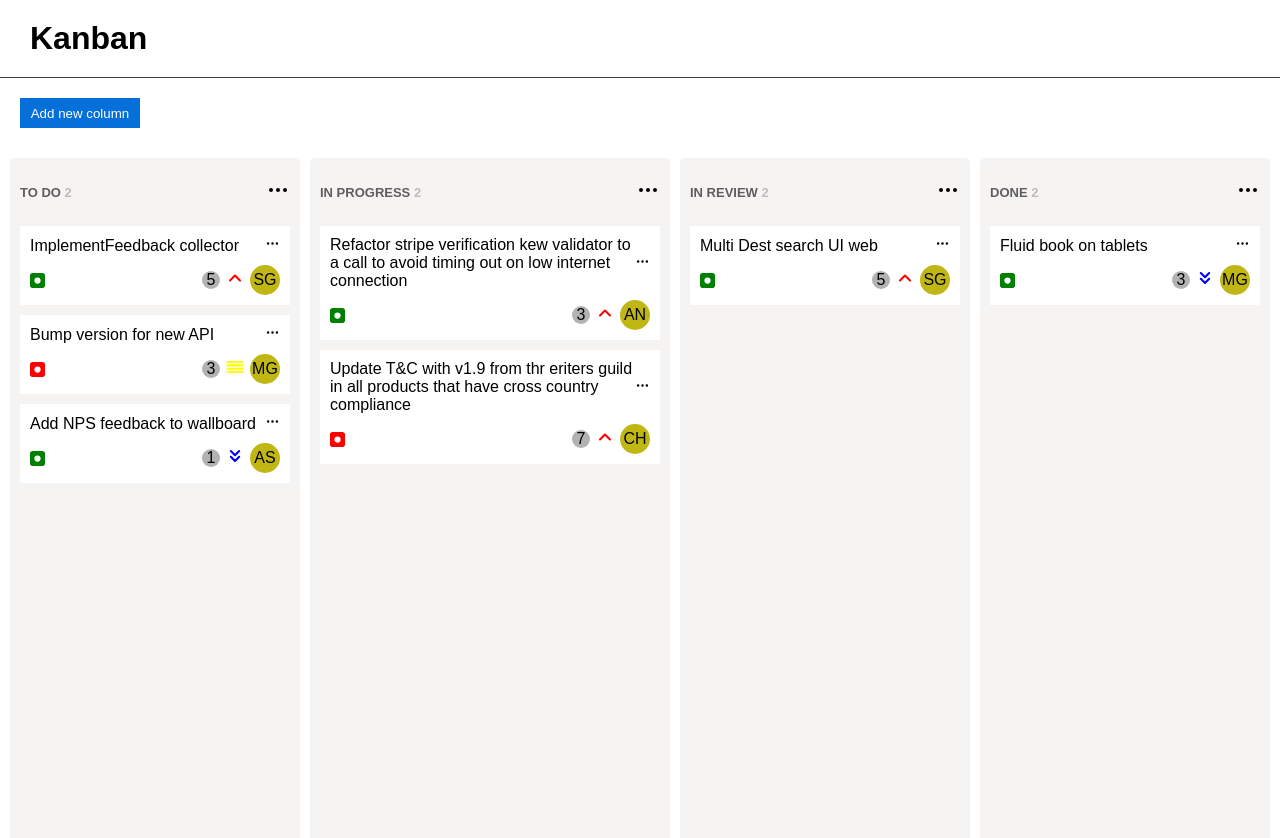
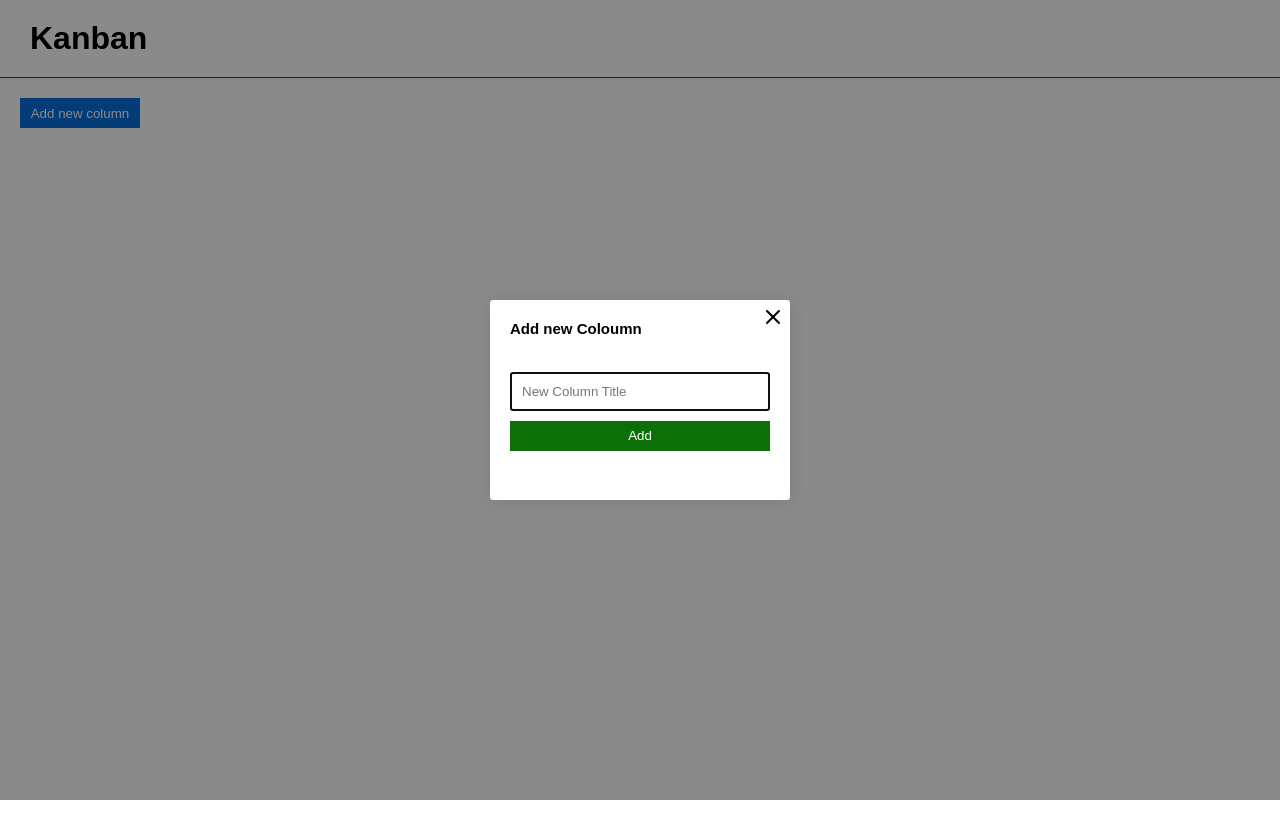
Before and after one commit to srishtigautam21/kanban-board, a React (Create React App) app: page / in a window 1280 px wide. Both pictures are taken after a click on the button "Add new column". Shown: the top 838 px of the page. After the commit the page ends 800 px from the top, so only its background shows below. Built offline with nearby package versions, Linux system fonts and the light colour scheme.

Commit message:
Added modal for adding more coloumn

```diff
--- a/src/App.css
+++ b/src/App.css
@@ -42,3 +42,52 @@
   background-color: rgb(9, 70, 131);
   cursor: pointer;
 }
+.modal-header {
+  font-size: 15px;
+  font-weight: 600;
+  margin-bottom: 10px;
+}
+/* .Modal-wrapper {
+  position: relative;
+  overflow-y: auto;
+  width: 300px;
+  height: 200px;
+  padding: 20px;
+  background-color: #fff;
+  border-radius: 3px;
+  box-shadow: 1px 1px 20px rgba(0, 0, 0, 0.12);
+} */
+.modal-cross {
+  position: absolute;
+  top: 5px;
+  right: 5px;
+  cursor: pointer;
+}
+.modal-input {
+  width: 100%;
+  /* margin: 10px; */
+  margin-bottom: 10px;
+  padding: 10px;
+}
+.modal-btn {
+  border: none;
+  background-color: rgb(12, 112, 9);
+  width: 100%;
+  height: 30px;
+  padding: 2px;
+  color: #fff;
+  text-align: center;
+
+  /* margin: 20px; */
+}
+.modal-btn:hover {
+  background-color: rgb(17, 148, 12);
+  cursor: pointer;
+}
+.innercontent {
+  display: flex;
+  height: 80%;
+  align-items: center;
+  justify-content: center;
+  flex-direction: column;
+}
--- a/src/App.js
+++ b/src/App.js
@@ -1,22 +1,143 @@
-import { useState } from "react";
+import { useState, useEffect } from "react";
 import "./App.css";
 import { KanbanColumns } from "./component/KanbanBoard/KanbanColumns";
 import { boardData } from "./data/boardData";
+import Modal from "./component/Modal/Modal";
+import { X } from "react-feather";
 
 function App() {
-  const [boards, setBoards] = useState(boardData);
+  const [boards, setBoards] = useState(
+    JSON.parse(localStorage.getItem("kanban")) || []
+  );
+  const [targetCard, setTargetCard] = useState({
+    boardId: "",
+    cardId: "",
+  });
+  const [showModal, setShowModal] = useState(false);
+  const [inputText, setInputText] = useState("");
+  const removeBoard = (id) => {
+    const index = boards.findIndex((item) => item.id === id);
+    if (index < 0) return;
+
+    const tempBoards = [...boards];
+    tempBoards.splice(index, 1);
+    setBoards(tempBoards);
+  };
+
+  const removeCard = (boardId, cardId) => {
+    const index = boards.findIndex((item) => item.id === boardId);
+    if (index < 0) return;
+
+    const tempBoards = [...boards];
+    const cards = tempBoards[index].cards;
+
+    const cardIndex = cards.findIndex((item) => item.id === cardId);
+    if (cardIndex < 0) return;
+
+    cards.splice(cardIndex, 1);
+    setBoards(tempBoards);
+  };
+
+  const dragEnded = (bid, cid) => {
+    let s_boardIndex, s_cardIndex, t_boardIndex, t_cardIndex;
+    s_boardIndex = boards.findIndex((item) => item.id === bid);
+    if (s_boardIndex < 0) return;
+
+    s_cardIndex = boards[s_boardIndex]?.cards?.findIndex(
+      (item) => item.id === cid
+    );
+    if (s_cardIndex < 0) return;
+
+    t_boardIndex = boards.findIndex((item) => item.id === targetCard.bid);
+    if (t_boardIndex < 0) return;
+
+    t_cardIndex = boards[t_boardIndex]?.cards?.findIndex(
+      (item) => item.id === targetCard.cid
+    );
+    if (t_cardIndex < 0) return;
+
+    const tempBoards = [...boards];
+    const sourceCard = tempBoards[s_boardIndex].cards[s_cardIndex];
+    tempBoards[s_boardIndex].cards.splice(s_cardIndex, 1);
+    tempBoards[t_boardIndex].cards.splice(t_cardIndex, 0, sourceCard);
+    setBoards(tempBoards);
+
+    setTargetCard({
+      bid: "",
+      cid: "",
+    });
+  };
+
+  const dragEntered = (bid, cid) => {
+    if (targetCard.cid === cid) return;
+    setTargetCard({
+      bid,
+      cid,
+    });
+  };
+  const addboardHandler = (name) => {
+    const tempBoards = [...boards];
+    tempBoards.push({
+      id: Date.now() + Math.random() * 2,
+      title: name,
+      cards: [],
+    });
+    setBoards(tempBoards);
+  };
+
+  useEffect(() => {
+    localStorage.setItem("kanban", JSON.stringify(boardData));
+  }, [boards]);
+
   return (
     <div className='App'>
       <div className='navbar'>
         <h1>Kanban</h1>
       </div>
       <div className='board_container'>
-        <button className='add-column-btn'>Add new column</button>
+        <button className='add-column-btn' onClick={() => setShowModal(true)}>
+          Add new column
+        </button>
         <div className='boards'>
           {boards?.map((board) => (
-            <KanbanColumns id={board.id} board={board} />
+            <KanbanColumns
+              id={board.id}
+              board={board}
+              removeBoard={() => removeBoard(board.id)}
+              removeCard={removeCard}
+              dragEntered={dragEntered}
+              dragEnded={dragEnded}
+            />
           ))}
         </div>
+        {showModal && (
+          // <div className='Modal-wrapper'>
+          <Modal>
+            <div className='modal-header'>Add new Coloumn</div>
+            <div className='modal-cross' onClick={() => setShowModal(false)}>
+              <X />
+            </div>
+            <div className='innercontent'>
+              <input
+                autoFocus
+                value={inputText}
+                onChange={(e) => setInputText(e.target.value)}
+                placeholder='New Column Title'
+                className='modal-input'
+              />
+              <button
+                onClick={() => {
+                  addboardHandler(inputText);
+                  setShowModal(false);
+                }}
+                className='modal-btn'
+              >
+                Add
+              </button>
+            </div>
+          </Modal>
+          // </div>
+        )}
       </div>
     </div>
   );
--- a/src/component/Cards/Card.css
+++ b/src/component/Cards/Card.css
@@ -55,7 +55,6 @@
   cursor: default;
 }
 .board_dropdown p {
-  /* border-bottom: 1px solid #f8f8f8; */
   cursor: pointer;
   padding: 5px;
 }
--- a/src/component/Cards/Card.js
+++ b/src/component/Cards/Card.js
@@ -9,9 +9,10 @@ import {
 } from "react-feather";
 import Dropdown from "../Dropdown/Dropdown";
 
-const Card = ({ id, card }) => {
+const Card = ({ boardId, id, card, removeCard, dragEntered, dragEnded }) => {
   // const handleAssigneeName = () => {
   const [showDropdown, setShowDropdown] = useState(false);
+  const [showModal, setShowModal] = useState(false);
   //   console.log("here");
   let arr = card.assignee.split(" ");
   let nameAcronym = "";
@@ -29,7 +30,13 @@ const Card = ({ id, card }) => {
   //   }
   // };
   return (
-    <div className='cards'>
+    <>
+      <div
+        className='cards'
+        draggable
+        onDragEnter={() => dragEntered(boardId, id)}
+        onDragEnd={() => dragEnded(boardId, id)}
+      >
         <div className='card-header'>
           <div className='title'>{card.title}</div>
           <div
@@ -46,7 +53,7 @@ const Card = ({ id, card }) => {
                 onClose={() => setShowDropdown(false)}
               >
                 <p>Edit Card</p>
-              <p>Delete Card</p>
+                <p onClick={() => removeCard(boardId, id)}>Delete Card</p>
               </Dropdown>
             )}
           </div>
@@ -57,10 +64,7 @@ const Card = ({ id, card }) => {
             {card.type === "Bug" ? (
               <Circle color='red' strokeWidth='10px' size='15px' />
             ) : (
-            // <span> Bug</span>
-
               <Circle color='green' strokeWidth='10px' size='15px' />
-            // <span> Feat</span>
             )}
           </div>
           <div className='other-details'>
@@ -79,6 +83,7 @@ const Card = ({ id, card }) => {
           </div>
         </div>
       </div>
+    </>
   );
 };
 
--- a/src/component/KanbanBoard/KanbanColumns.css
+++ b/src/component/KanbanBoard/KanbanColumns.css
@@ -1,6 +1,6 @@
 .wrapper {
   background-color: rgb(246, 243, 243);
-  min-width: 290px;
+  width: 290px;
   padding: 20px 10px;
   border-radius: 5px;
   height: 100vh;
--- a/src/component/KanbanBoard/KanbanColumns.js
+++ b/src/component/KanbanBoard/KanbanColumns.js
@@ -5,14 +5,22 @@ import Card from "../Cards/Card";
 import { useState } from "react";
 import Dropdown from "../Dropdown/Dropdown";
 
-const KanbanColumns = ({ id, board }) => {
+const KanbanColumns = ({
+  id,
+  board,
+  removeBoard,
+  removeCard,
+  dragEntered,
+  dragEnded,
+}) => {
   const [showDropdown, setShowDropdown] = useState(false);
   console.log("hello", showDropdown);
   return (
     <div className='wrapper'>
       <div className='board_title'>
         <div className='board_header'>
-          {board.title} <span className='number_of_cards'> 2</span>
+          {board.title}{" "}
+          <span className='number_of_cards'> {board.cards.length}</span>
         </div>
         <div
           className='board_header_title_more'
@@ -27,7 +35,7 @@ const KanbanColumns = ({ id, board }) => {
               class='board_dropdown'
               onClose={() => setShowDropdown(false)}
             >
-              <p>Delete Column</p>
+              <p onClick={() => removeBoard()}>Delete Column</p>
               <p>Add New Card</p>
             </Dropdown>
           )}
@@ -35,7 +43,14 @@ const KanbanColumns = ({ id, board }) => {
       </div>
       <div className='card-container'>
         {board?.cards?.map((card) => (
-          <Card id={card.id} card={card} />
+          <Card
+            boardId={id}
+            id={card.id}
+            card={card}
+            removeCard={removeCard}
+            dragEnded={dragEnded}
+            dragEntered={dragEntered}
+          />
         ))}
       </div>
     </div>
--- /dev/null
+++ b/src/component/Modal/Modal.css
@@ -0,0 +1,24 @@
+.modal {
+  position: fixed;
+  top: 0;
+  left: 0;
+  height: 100%;
+  min-height: 100vh;
+  width: 100%;
+  background-color: rgba(0, 0, 0, 0.46);
+  display: flex;
+  justify-content: center;
+  align-items: center;
+  z-index: 20;
+}
+.modal_content {
+  background-color: #fff;
+  position: relative;
+  overflow-y: auto;
+  width: 300px;
+  height: 200px;
+  padding: 20px;
+  background-color: #fff;
+  border-radius: 3px;
+  box-shadow: 1px 1px 20px rgba(0, 0, 0, 0.12);
+}
--- /dev/null
+++ b/src/component/Modal/Modal.js
@@ -0,0 +1,18 @@
+import React from "react";
+
+import "./Modal.css";
+
+function Modal(props) {
+  return (
+    <div className='modal'>
+      <div
+        className='modal_content'
+        onClick={(event) => event.stopPropagation()}
+      >
+        {props.children}
+      </div>
+    </div>
+  );
+}
+
+export default Modal;
```
Lines whose indentation alone changed are shown as unchanged.
